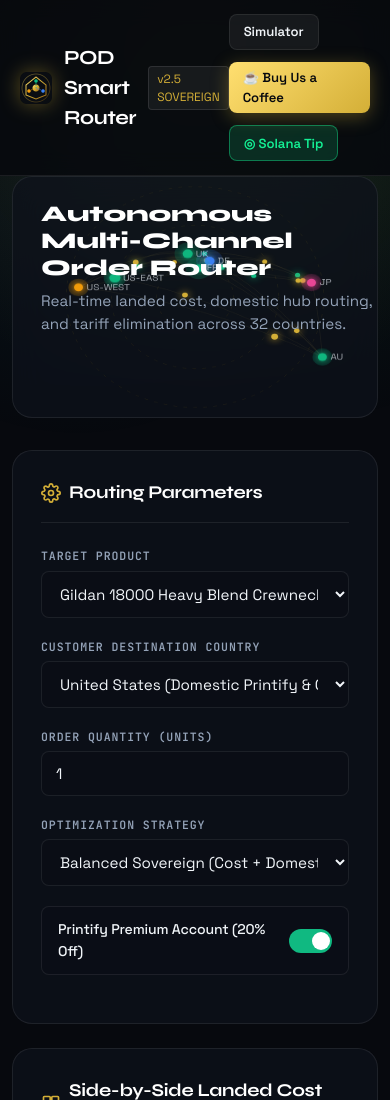
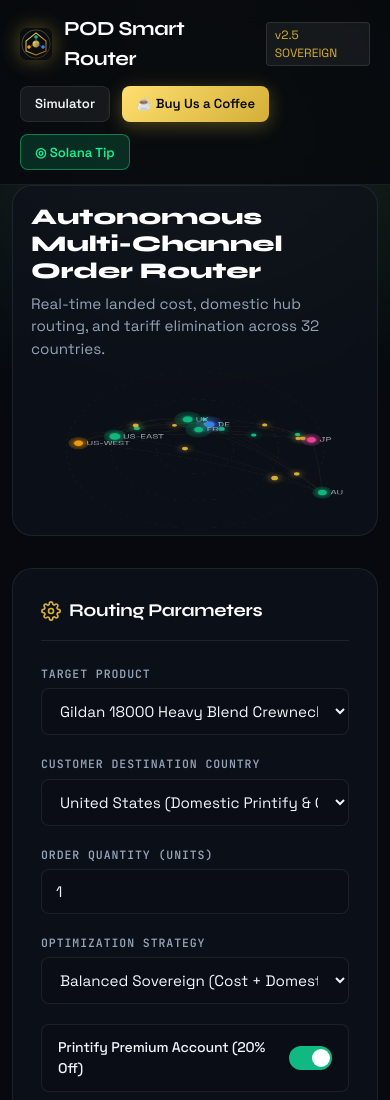
Before and after one commit to 1nc0gn30/pod-smart-router, a website: page public/index.html in a window 390 px wide. Shown: the top 1100 px of the page. Drawn offline with Linux system fonts and the light colour scheme.

Commit message:
fix(ui): wrap mobile header cleanly and stack hero copy above astrolabe canvas

```diff
--- a/public/style.css
+++ b/public/style.css
@@ -77,6 +77,8 @@ html, body {
   display: flex;
   align-items: center;
   justify-content: space-between;
+  flex-wrap: wrap;
+  gap: 12px;
 }
 
 .brand-group {
@@ -238,6 +240,8 @@ html, body {
 /* Hero Section with Canvas */
 .hero-section {
   position: relative;
+  display: flex;
+  flex-direction: column;
   border-radius: var(--radius-lg);
   border: 1px solid var(--border-subtle);
   background: var(--bg-surface);
@@ -248,7 +252,7 @@ html, body {
 
 .hero-canvas-container {
   width: 100%;
-  height: 320px;
+  height: 220px;
   position: relative;
 }
 
@@ -259,10 +263,10 @@ html, body {
 }
 
 .hero-overlay-content {
-  position: absolute;
-  top: 24px;
-  left: 28px;
-  max-width: 500px;
+  order: -1;
+  position: relative;
+  max-width: 680px;
+  padding: 24px 28px 4px;
   pointer-events: none;
 }
 
@@ -889,8 +893,11 @@ body.licensed .code-unlocked {
   .banner-title {
     font-size: 1.25rem;
   }
+  .hero-overlay-content {
+    padding: 18px 18px 4px;
+  }
   .hero-canvas-container {
-    height: 240px;
+    height: 170px;
   }
   .hero-headline {
     font-size: 1.4rem;
```
